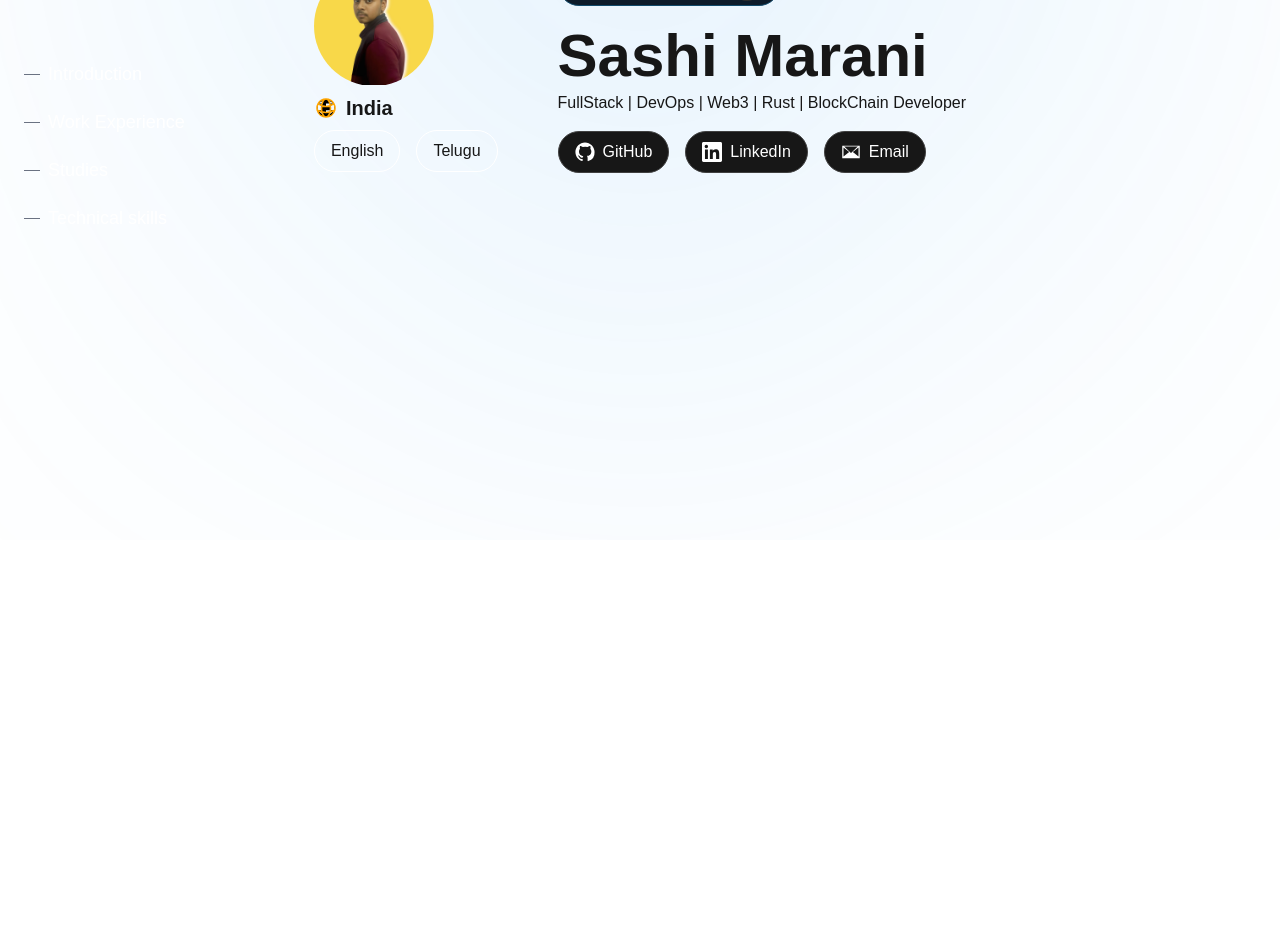
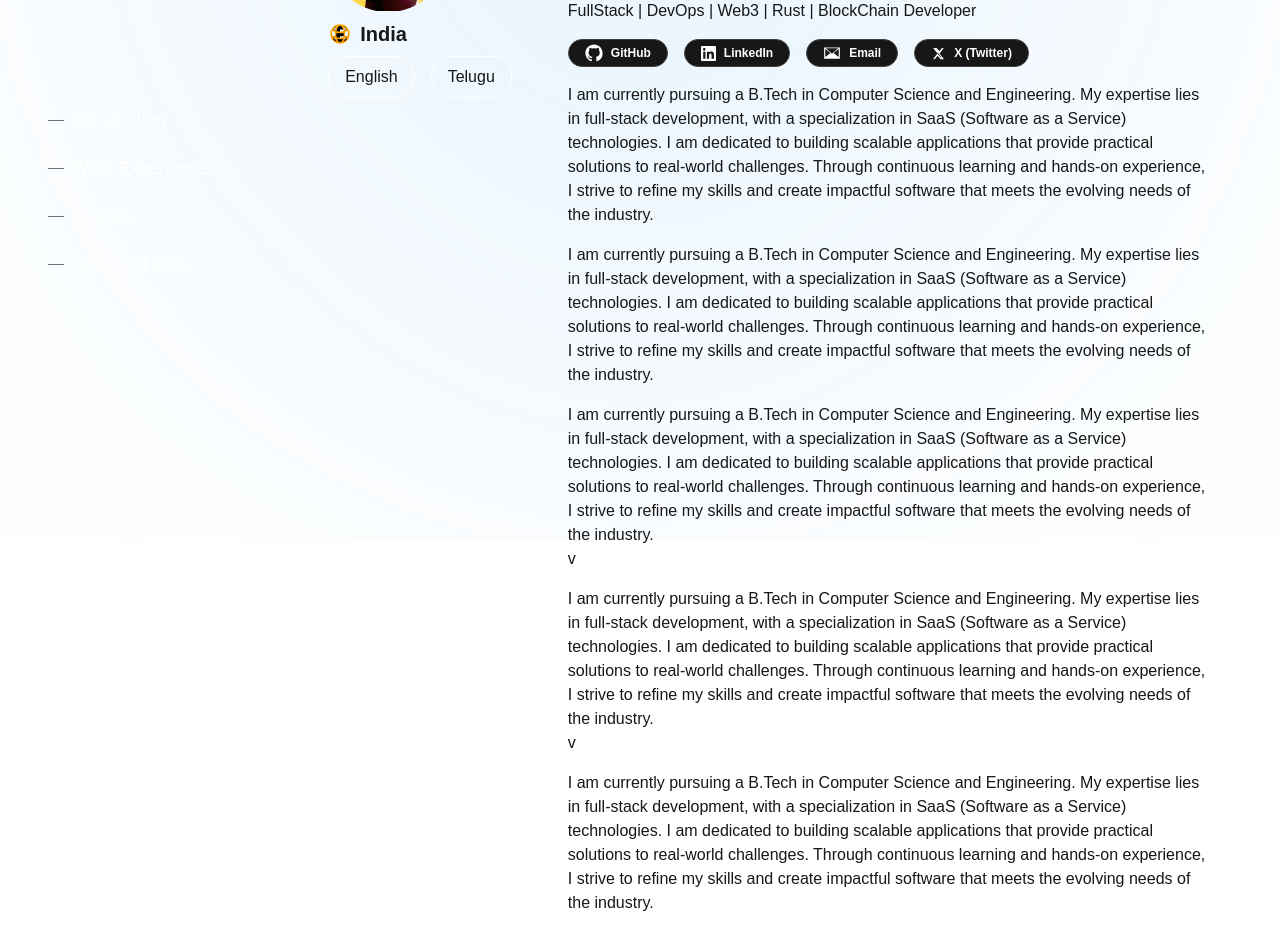
Before and after one commit to sashi-does/portfolio, a Next.js app: page /about in a window 1280 px wide. Shown: the part 260-1210 px from the top of the page. After the commit the page ends 1175 px from the top, so only its background shows below. Built offline with nearby package versions, Linux system fonts and the light colour scheme.

Commit message:
about: fixed scrolls

```diff
--- a/src/app/about/page.tsx
+++ b/src/app/about/page.tsx
@@ -6,17 +6,73 @@ import ScheduleCall from "@/components/ui/SchedueCall";
 import SocialHandles from "@/components/ui/SocialHandles";
 
 export default function About() {
+  return (
+    <div className="flex h-screen">
+      <div className="w-[20%] flex items-center justify-center">
+        <AboutSidebar />
+      </div>
 
-    return <div className="h-[200vh]">
-        <AboutSidebar />
-        <div className="flex justify-center gap-x-15">
+      <div className="flex-1 gap-x-6 pt-[80px] flex justify-center items-center">
+        <div className="self-start mt-5 sticky top-[60px]">
           <Profile />
-            <div>
+        </div>
+
+        <div className="ml-8 h-full">
           <ScheduleCall />
           <Name />
           <Role />
           <SocialHandles />
+
+          <p className="w-[50vw] mt-4">
+            I am currently pursuing a B.Tech in Computer Science and
+            Engineering. My expertise lies in full-stack development, with a
+            specialization in SaaS (Software as a Service) technologies. I am
+            dedicated to building scalable applications that provide practical
+            solutions to real-world challenges. Through continuous learning and
+            hands-on experience, I strive to refine my skills and create
+            impactful software that meets the evolving needs of the industry.
+          </p>
+          <p className="w-[50vw] mt-4">
+            I am currently pursuing a B.Tech in Computer Science and
+            Engineering. My expertise lies in full-stack development, with a
+            specialization in SaaS (Software as a Service) technologies. I am
+            dedicated to building scalable applications that provide practical
+            solutions to real-world challenges. Through continuous learning and
+            hands-on experience, I strive to refine my skills and create
+            impactful software that meets the evolving needs of the industry.
+          </p>
+          <p className="w-[50vw] mt-4">
+            I am currently pursuing a B.Tech in Computer Science and
+            Engineering. My expertise lies in full-stack development, with a
+            specialization in SaaS (Software as a Service) technologies. I am
+            dedicated to building scalable applications that provide practical
+            solutions to real-world challenges. Through continuous learning and
+            hands-on experience, I strive to refine my skills and create
+            impactful software that meets the evolving needs of the industry.
+          </p>
+          v
+           <p className="w-[50vw] mt-4">
+            I am currently pursuing a B.Tech in Computer Science and
+            Engineering. My expertise lies in full-stack development, with a
+            specialization in SaaS (Software as a Service) technologies. I am
+            dedicated to building scalable applications that provide practical
+            solutions to real-world challenges. Through continuous learning and
+            hands-on experience, I strive to refine my skills and create
+            impactful software that meets the evolving needs of the industry.
+          </p>
+          v <p className="w-[50vw] mt-4">
+            I am currently pursuing a B.Tech in Computer Science and
+            Engineering. My expertise lies in full-stack development, with a
+            specialization in SaaS (Software as a Service) technologies. I am
+            dedicated to building scalable applications that provide practical
+            solutions to real-world challenges. Through continuous learning and
+            hands-on experience, I strive to refine my skills and create
+            impactful software that meets the evolving needs of the industry.
+          </p>
         </div>
       </div>
+
+
     </div>
+  );
 }
--- a/src/components/Profile.tsx
+++ b/src/components/Profile.tsx
@@ -2,7 +2,7 @@ import Image from "next/image";
 
 export default function Profile() {
   return (
-    <div className="flex flex-col justify-center sticky">
+    <div className="flex flex-col justify-center sticky top-[50px]">
       <div className="rounded-full overflow-hidden w-30 h-30">
         <Image src="/me.jpg" alt="profile" width={130} height={130} />
       </div>
--- a/src/components/ui/SocialHandles.tsx
+++ b/src/components/ui/SocialHandles.tsx
@@ -1,13 +1,13 @@
 export default function SocialHandles() {
   const handles = [
     {
-        name: 'GitHub',
-        link: 'https://github.com/sashi-does',
+      name: "GitHub",
+      link: "https://github.com/sashi-does",
       icon: (
         <svg
           xmlns="http://www.w3.org/2000/svg"
-            width="20"
-            height="20"
+          width="18"
+          height="18"
           fill="currentColor"
           viewBox="0 0 24 24"
         >
@@ -16,13 +16,13 @@ export default function SocialHandles() {
       ),
     },
     {
-        name: 'LinkedIn',
-        link: 'https://www.linkedin.com/in/sashihere/',
+      name: "LinkedIn",
+      link: "https://www.linkedin.com/in/sashihere/",
       icon: (
         <svg
           xmlns="http://www.w3.org/2000/svg"
-            width="20"
-            height="20"
+          width="15"
+          height="15"
           fill="currentColor"
           viewBox="0 0 24 24"
         >
@@ -31,17 +31,32 @@ export default function SocialHandles() {
       ),
     },
     {
-        name: 'Email',
-        link: 'mailto:work.with.sashi.dev@gmail.com',
+      name: "Email",
+      link: "mailto:work.with.sashi.dev@gmail.com",
       icon: (
         <svg
           xmlns="http://www.w3.org/2000/svg"
-            width="20"
-            height="20"
+          width="18"
+          height="18"
           fill="currentColor"
           viewBox="0 0 24 24"
         >
           <path d="M1.5 4.5h21v15h-21v-15zm1.5 2.15v10.7l6.84-5.33L3 6.65zm.84-1.15L12 13.16 20.16 5.5H3.84zM21 6.65l-6.84 5.37L21 17.35V6.65z" />
+        </svg>
+      ),
+    },
+    {
+      name: "X (Twitter)",
+      link: "https://x.com/sashi_does",
+      icon: (
+        <svg
+          xmlns="http://www.w3.org/2000/svg"
+          width="15"
+          height="15"
+          fill="currentColor"
+          viewBox="0 0 24 24"
+        >
+          <path d="M20.37 3H17.6l-4.17 5.14L8.83 3H3.5l6.78 9.12L3.27 21h2.77l4.53-5.6 4.86 5.6h5.43l-7.09-9.13L20.37 3zm-3.39 15h-1.47l-6.09-7.01h1.45l6.11 7.01z" />
         </svg>
       ),
     },
@@ -54,10 +69,10 @@ export default function SocialHandles() {
           key={handle.name}
           href={handle.link}
           target="_blank"
-            className="flex items-center gap-2 px-4 py-2 rounded-full bg-neutral-900 text-white border border-neutral-700 hover:border-white transition"
+          className="flex items-center gap-2 px-4 py-1 rounded-full bg-neutral-900 text-white border border-neutral-700 hover:border-white transition"
         >
           {handle.icon}
-            <span>{handle.name}</span>
+          <span className="text-[12px] font-bold">{handle.name}</span>
         </a>
       ))}
     </div>
```
Lines whose indentation alone changed are shown as unchanged.
